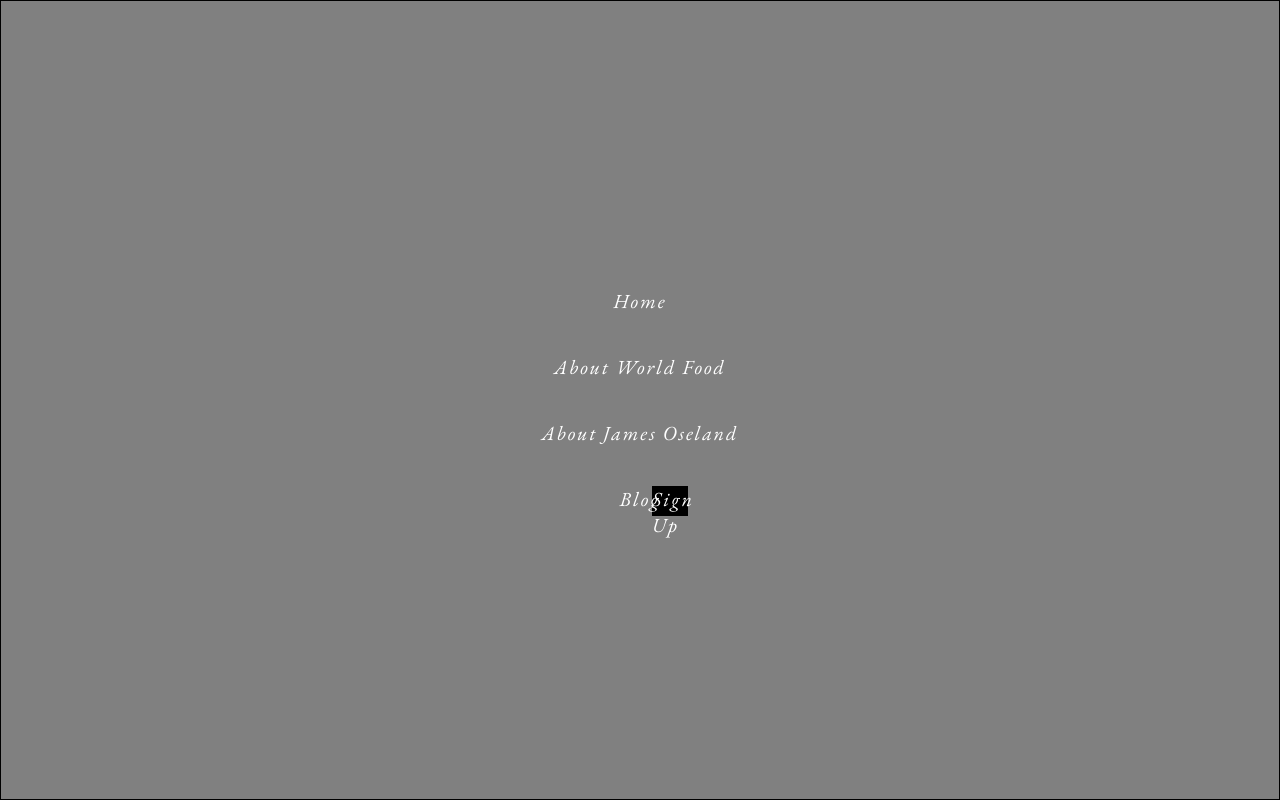
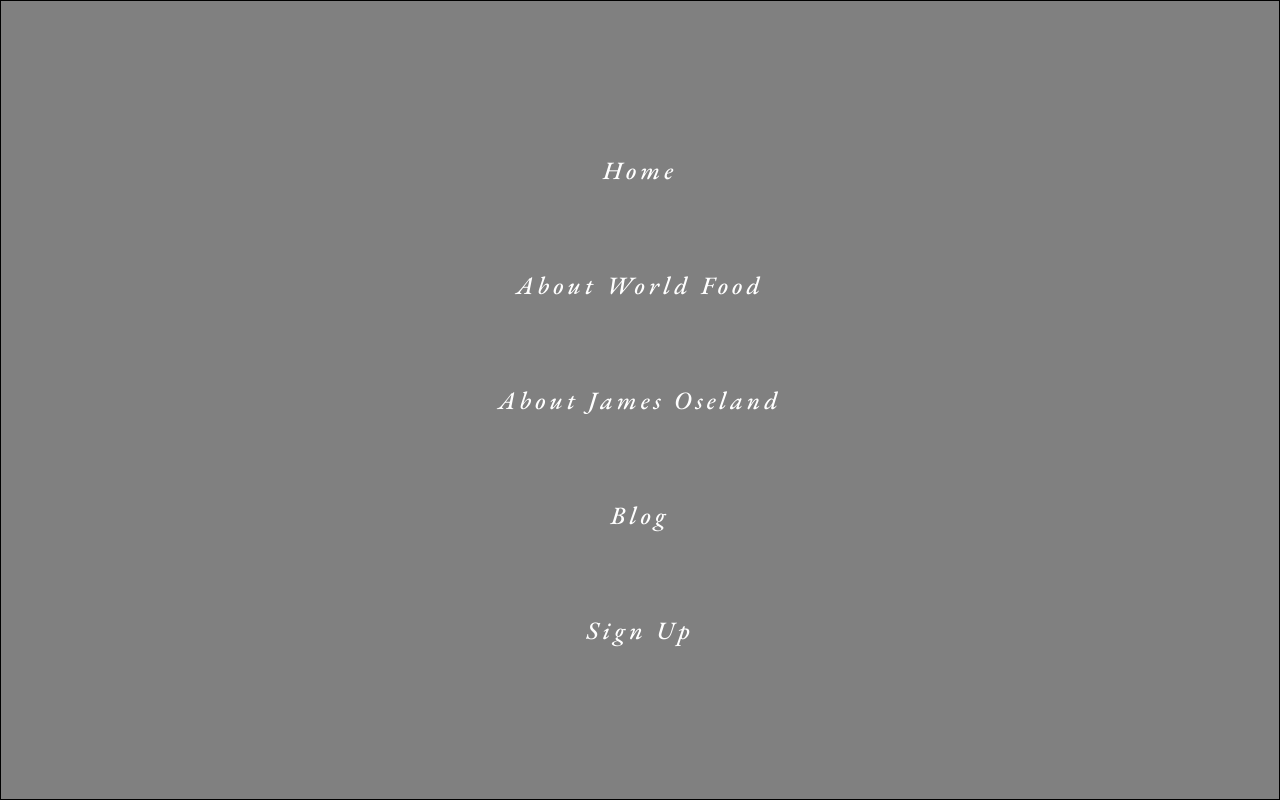
Before and after one commit to cynthiaeddy/jimmy, a React (Create React App) app: page /navbar in a window 1280 px wide. Built offline with nearby package versions, Linux system fonts and the light colour scheme; a web font is replaced by a local one.

Commit message:
navbars changed

```diff
--- a/public/index.html
+++ b/public/index.html
@@ -9,15 +9,15 @@
       name="description"
       content="Web site created using create-react-app"
     />
+    <!-- //coming from adobe, frankling gothic here -->
     <link rel="stylesheet" href="https://use.typekit.net/rkr0dch.css">
+
     <link rel="preconnect" href="https://fonts.gstatic.com">
 <link href="https://fonts.googleapis.com/css2?family=EB+Garamond:ital,wght@0,400;0,500;1,400;1,500&display=swap" rel="stylesheet">
-    <link href="https://fonts.googleapis.com/css2?family=Raleway:wght@100;200;300;400;600;700&display=swap" rel="stylesheet">
+
     <link rel="preconnect" href="https://fonts.gstatic.com">
 <link href="https://fonts.googleapis.com/css2?family=UnifrakturMaguntia&display=swap" rel="stylesheet">
 
-<link rel="preconnect" href="https://fonts.gstatic.com">
-<link href="https://fonts.googleapis.com/css2?family=Cormorant+Garamond:wght@600;700&display=swap" rel="stylesheet">
 <link rel="preconnect" href="https://fonts.gstatic.com">
 <link href="https://fonts.googleapis.com/css2?family=EB+Garamond:wght@500;700;800&display=swap" rel="stylesheet">
     <!--
--- a/src/components/blog/Blog.js
+++ b/src/components/blog/Blog.js
@@ -1,10 +1,14 @@
 import React from 'react';
+import Navbar from '../navbar/Navbar'
+
 
 const Blog = () => {
   return (
-    <div className='video'>
+    <div className='container'>
+      <Navbar/>
+    <div className='blog'>
       <h2>blog, newsletter, videos</h2>
-
+      </div>
     </div>
   );
 };
--- a/src/components/home/Home.js
+++ b/src/components/home/Home.js
@@ -34,7 +34,6 @@ const Home = () => {
       <NavbarHome/>
     <div className='home'>
 
-<img src={jimIndesign} className='fpo'></img>
 
       <h1>World Food</h1>
       <section className='photo-container'>
@@ -59,7 +58,7 @@ const Home = () => {
           <img src={openerFighter} className='righty'alt=''></img>
             <div className='homeDek'>
               <h4><span className='intro'>Introducing World Food,</span> an exceptional new series in the tradition of classic cookbooks that take you on a journey to the world's greatest cuisines and the remarkable cultures they come from.</h4>
-        <button className='sign-up'><h7>SIGN UP NOW!</h7></button>
+        <button className='signUpBtn'><h7>SIGN UP NOW!</h7></button>
             </div>
             </div>
 
--- a/src/components/navBarToggle/NavBarToggle.js
+++ b/src/components/navBarToggle/NavBarToggle.js
@@ -6,9 +6,8 @@ import '../../stylesheets/Navbar.css'
 
 const NavBarToggle = () => {
   return (
-    <div >
 
-      <h2>
+      <h3>
             <ul className='toggleNavBar'>
 						<li>
 							<Link to="/" className="alt-home">
@@ -24,22 +23,23 @@ const NavBarToggle = () => {
 							<Link to="/about-james" className="about-james">
 								About James Oseland
 							</Link>
-              </li>
-              <li>
-							<Link to="/sign-up" className="sign-up">
-								Sign Up
-							</Link>
-              </li>
+					</li>
+
+
+
               <li>
 							<Link to="/blog" className="blog">
 								Blog
 							</Link>
           </li>
+					<li>
+							<Link to="/sign-up" className="sign-up">
+								Sign Up
+							</Link>
+          </li>
+              </ul>
+					</h3>
 
-              </ul>
-					</h2>
-
-    </div>
   );
 };
 
--- a/src/components/signUp/SignUp.js
+++ b/src/components/signUp/SignUp.js
@@ -1,12 +1,16 @@
 import React from 'react';
+import Navbar from '../navbar/Navbar'
+
 
 const SignUp = () => {
   return (
-    <div className='signup'>
+    <div className='container'>
+      <Navbar/>
     <h2>
         sign up
     </h2>
     </div>
+
   );
 };
 
--- /dev/null
+++ b/src/stylesheets/NavBartoo.css
@@ -0,0 +1,91 @@
+#navbar {
+	position: fixed;
+	width: 100vw;
+	height: 120px;
+	top: 0;
+	display: flex;
+	justify-content: space-between;
+	align-items: center;
+	padding: 0 15vw;
+}
+
+h3 {
+	font-size: 25px;
+	font-family: 'EB Garamond', serif;
+	font-weight: 500;
+	font-style: italic;
+	letter-spacing: 2px;
+	line-height: 3;
+}
+ul {
+	padding: 0;
+}
+li {
+	display: inline-flex;
+	position: relative;
+	padding: 0 20px;
+	font-size: 20px;
+	font-weight: 300;
+}
+a {
+	text-decoration: none;
+	color: #000;
+}
+a:hover {
+	color: grey;
+}
+.navbarItems {
+	display: flex;
+	justify-content: center;
+	align-items: center;
+	position: relative;
+}
+.toggleNavBar a {
+	margin: 20px 0;
+	color: white;
+}
+.toggleNavBar a:hover {
+	color: black;
+}
+.toggle {
+	height: 100px;
+	width: 100px;
+	position: absolute;
+	z-index: 10;
+	left: 20px;
+	top: 40px;
+}
+.toggleNavBar {
+	display: flex;
+	flex-direction: column;
+	justify-content: center;
+	align-items: center;
+}
+.toggle .topLine {
+	margin-top: -40px;
+	background: transparent;
+	/* transform: rotate(-45deg); */
+	top: 50px;
+}
+.toggle .middleLine {
+	margin-top: -10px;
+	background: transparent;
+}
+.toggle .bottomLine {
+	margin-top: 0px;
+	background: transparent;
+	/* transform: rotate(45deg); */
+	/* left: 10px; */
+}
+
+.toggleNavBar {
+	width: 100vw;
+	height: 100vh;
+	background: grey;
+	border: 1px solid black;
+	position: absolute;
+	z-index: 5;
+	top: 0;
+	left: 0;
+	margin: 0;
+}
--- a/src/stylesheets/Navbar.css
+++ b/src/stylesheets/Navbar.css
@@ -14,9 +14,7 @@
 	margin-top: 50px;
 	padding: 0 9vw;
 }
-h3 {
-	padding-top: 30px;
-}
+
 h3,
 h6 {
 	font-size: 25px;
@@ -29,16 +27,16 @@ h6 {
 h6 {
 	font-size: 42px;
 }
+h3 {
+	padding-top: 30px;
+	letter-spacing: 4px;
+}
 ul {
 	padding: 0;
+	display: flex;
+	justify-content: center;
 }
-li {
-	display: inline-flex;
-	position: relative;
-	padding: 0 20px;
-	font-size: 20px;
-	font-weight: 300;
-}
+
 a {
 	text-decoration: none;
 	color: #000;
@@ -52,45 +50,12 @@ a:hover {
 	align-items: center;
 	position: relative;
 }
-.toggleNavBar a {
-	margin: 20px 0;
-	color: white;
-}
-.toggleNavBar a:hover {
-	color: black;
-}
-.toggle {
-	height: 100px;
-	width: 100px;
-	position: absolute;
-	z-index: 10;
-	left: 20px;
-	top: 40px;
-}
+
 .toggleNavBar {
 	display: flex;
 	flex-direction: column;
 	justify-content: center;
 	align-items: center;
-}
-.toggle .topLine {
-	margin-top: -40px;
-	background: transparent;
-	/* transform: rotate(-45deg); */
-	top: 50px;
-}
-.toggle .middleLine {
-	margin-top: -10px;
-	background: transparent;
-}
-.toggle .bottomLine {
-	margin-top: 0px;
-	background: transparent;
-	/* transform: rotate(45deg); */
-	/* left: 10px; */
-}
-
-.toggleNavBar {
 	width: 100vw;
 	height: 100vh;
 	background: grey;
@@ -101,3 +66,40 @@ a:hover {
 	left: 0;
 	margin: 0;
 }
+
+li {
+	display: inline-flex;
+}
+
+.toggleNavBar a {
+	margin: 20px 0;
+	color: white;
+}
+.toggleNavBar a:hover {
+	color: black;
+}
+/* .toggle {
+	height: 100px;
+	width: 100px;
+	position: absolute;
+	z-index: 10;
+	left: 20px;
+	top: 40px;
+} */
+
+/* .toggle .topLine {
+	margin-top: -40px;
+	background: transparent; */
+/* transform: rotate(-45deg); */
+/* top: 50px;
+} */
+/* .toggle .middleLine {
+	margin-top: -10px;
+	background: transparent;
+} */
+/* .toggle .bottomLine {
+	margin-top: 0px;
+	background: transparent; */
+/* transform: rotate(45deg); */
+/* left: 10px; */
+/* } */
--- a/src/stylesheets/home.css
+++ b/src/stylesheets/home.css
@@ -1,10 +1,6 @@
 /* font-family: franklin-gothic-urw, sans-serif; */
 /* font-family: franklin-gothic-urw, sans-serif; */
-.fpo {
-	position: absolute;
-	opacity: 0%;
-	width: 90vw;
-}
+
 .home-container {
 	display: flex;
 	justify-content: center;
@@ -25,6 +21,7 @@ h1 {
 	font-size: 110px;
 	right: 2%;
 	margin-top: 15px;
+
 	/* margin-top: 0; */
 }
 .home {
@@ -90,19 +87,21 @@ span.intro {
 }
 h4 {
 	margin-bottom: 85px;
+	color: rgba(0, 0, 0, .8);
 }
 span.intro {
-	font-weight: 800;
+	font-weight: 600;
 	margin: 0;
 	line-height: 0;
 	text-transform: uppercase;
 	font-size: 22px;
 	letter-spacing: 1px;
+	font-family: franklin-gothic-atf, sans-serif;
 }
-.sign-up {
+.signUpBtn {
 	position: absolute;
 	left: 32px;
-	width: 90%;
+	width: 80%;
 	height: 30px;
 	background: black;
 	color: white;
```
